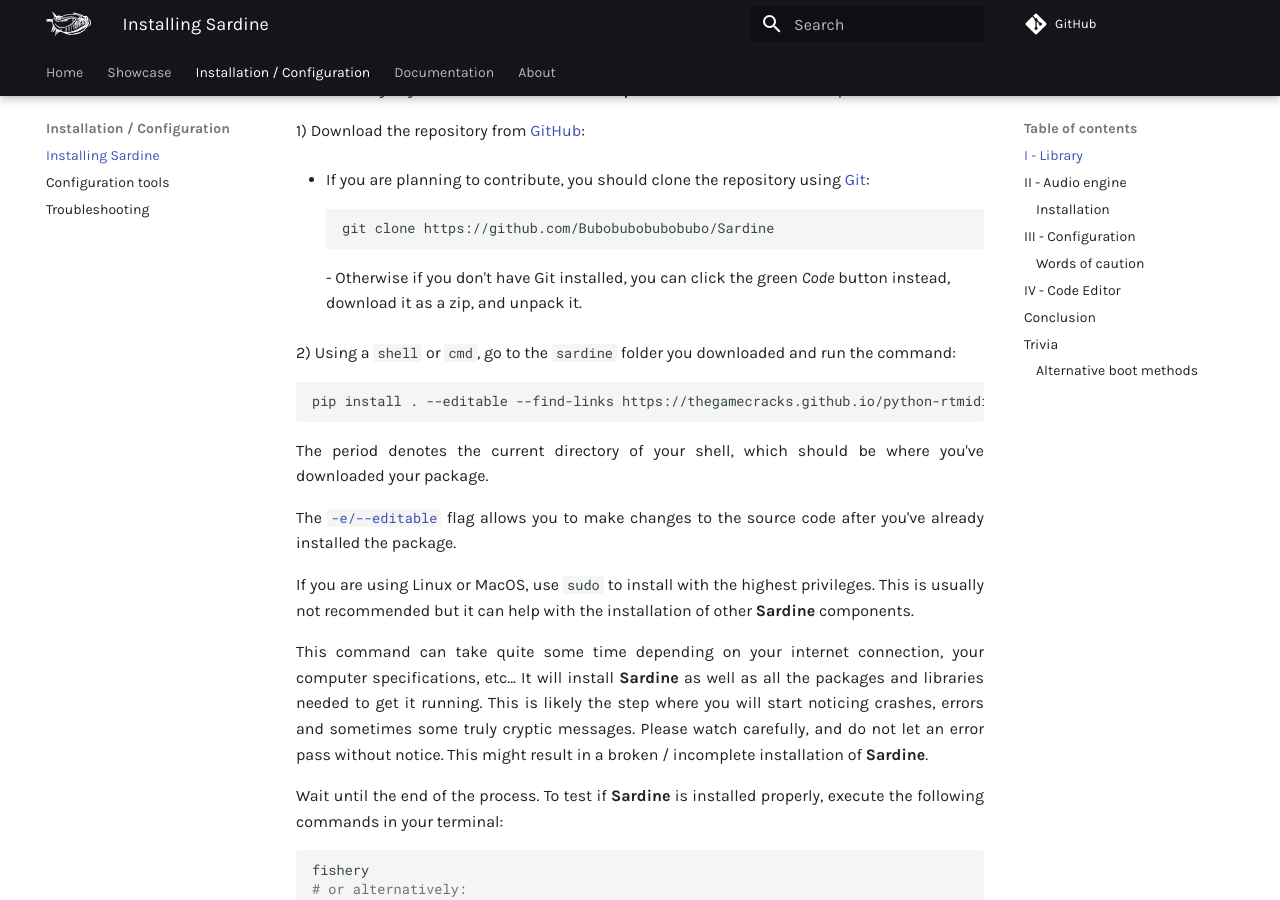
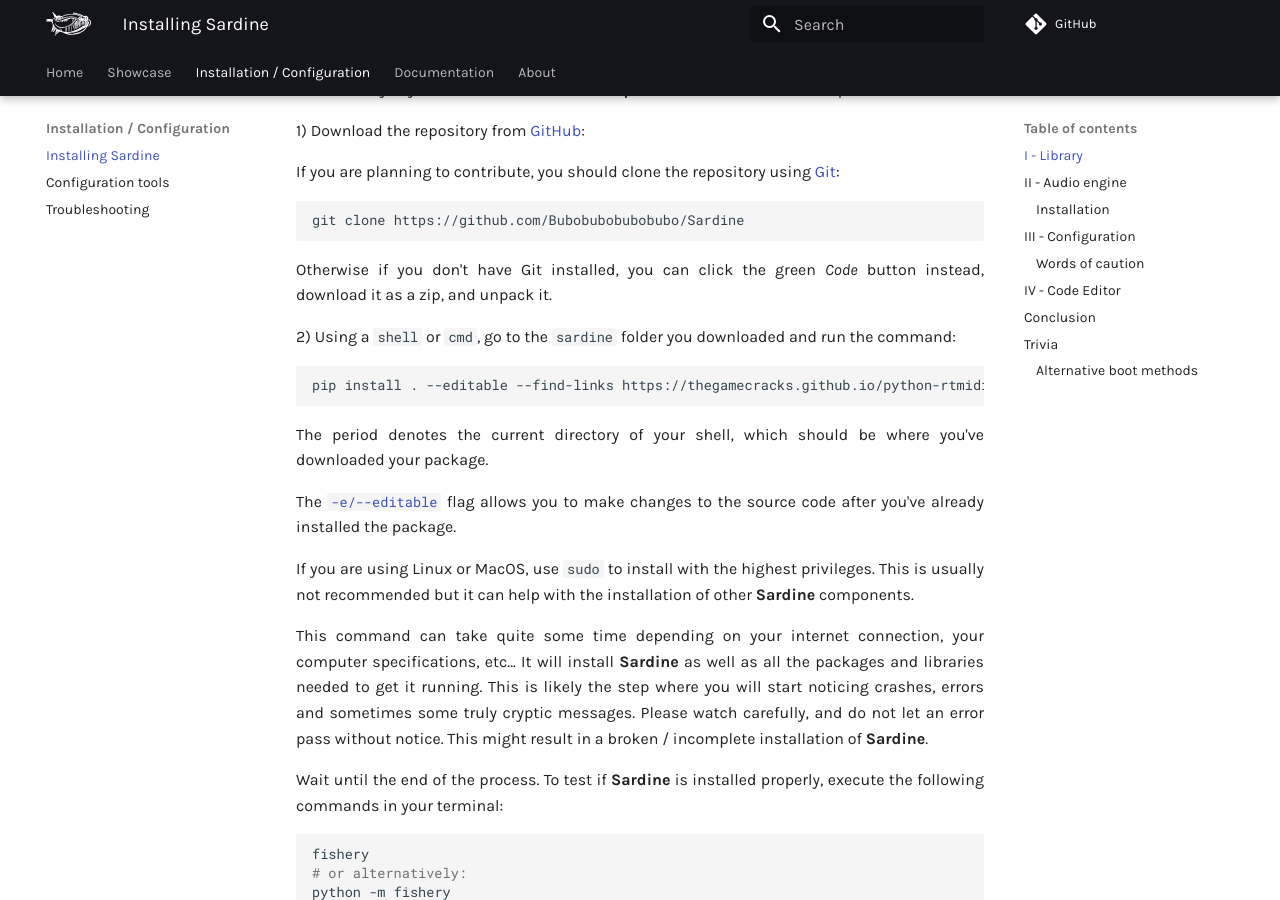
Before and after one commit to Bubobubobubobubo/sardine, an MkDocs documentation site: the page built from docs/technical/installation.md, in a window 1280 px wide and 900 px high, scrolled down 1656 px. Built offline with MkDocs 1.6.1 and Material for MkDocs 9.7.7, drawn with Linux system fonts in a browser that asks for light colours; comment, search, counter and statistics services are not loaded.

Commit message:
docs: unindent clone step for dev install

````diff
--- a/docs/technical/installation.md
+++ b/docs/technical/installation.md
@@ -57,14 +57,15 @@
 
 1) Download the repository from [GitHub](https://github.com/Bubobubobubobubo/sardine):
 
-   - If you are planning to contribute, you should clone the repository
-     using [Git](https://git-scm.com/):
+   If you are planning to contribute, you should clone the repository
+   using [Git](https://git-scm.com/):
 
-       ```shell
-       git clone https://github.com/Bubobubobubobubo/Sardine
-       ```
-   - Otherwise if you don't have Git installed, you can click
-     the green *Code* button instead, download it as a zip, and unpack it.
+   ```shell
+   git clone https://github.com/Bubobubobubobubo/Sardine
+   ```
+
+   Otherwise if you don't have Git installed, you can click
+   the green *Code* button instead, download it as a zip, and unpack it.
 
 2) Using a `shell` or `cmd`, go to the `sardine` folder you downloaded
    and run the command:
````
